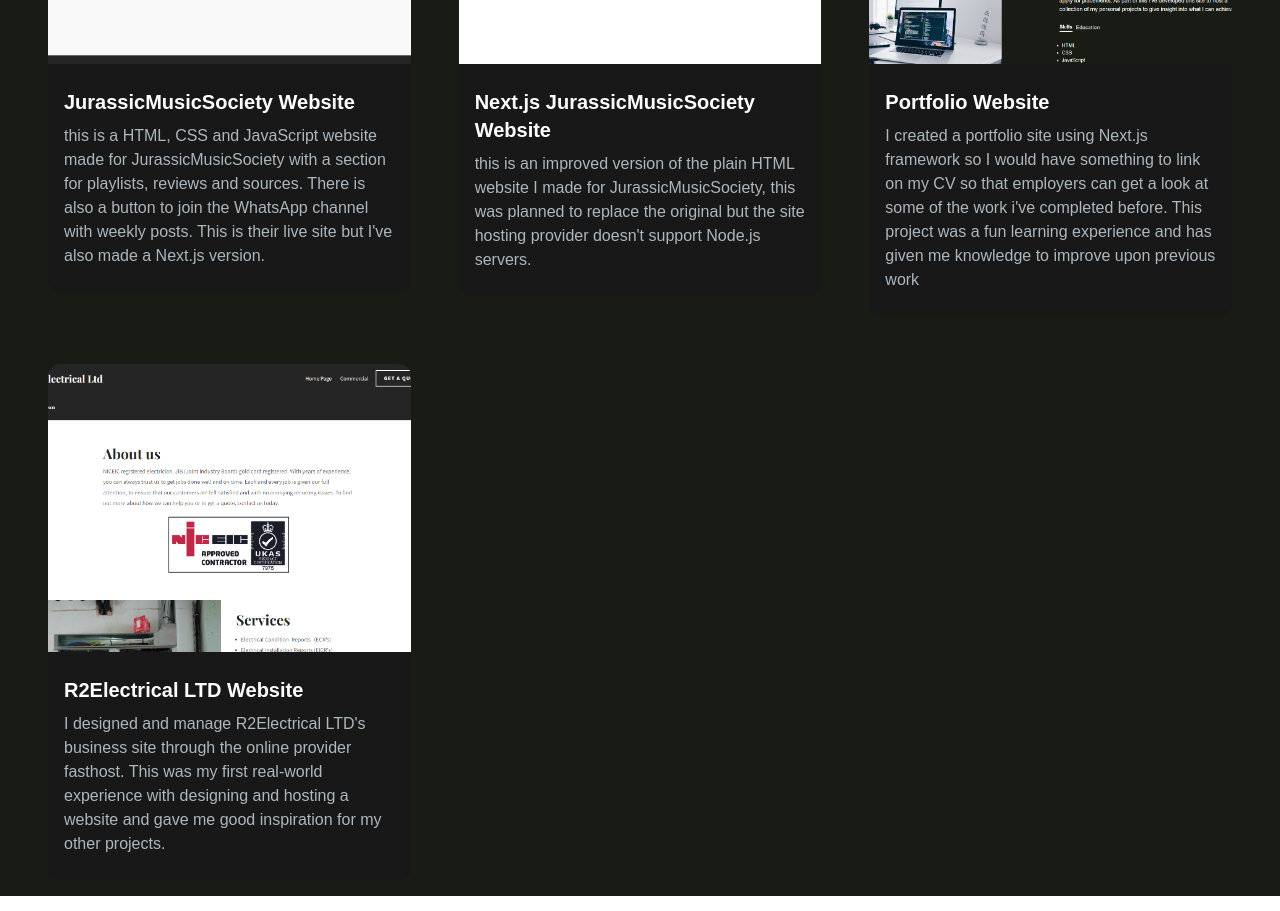
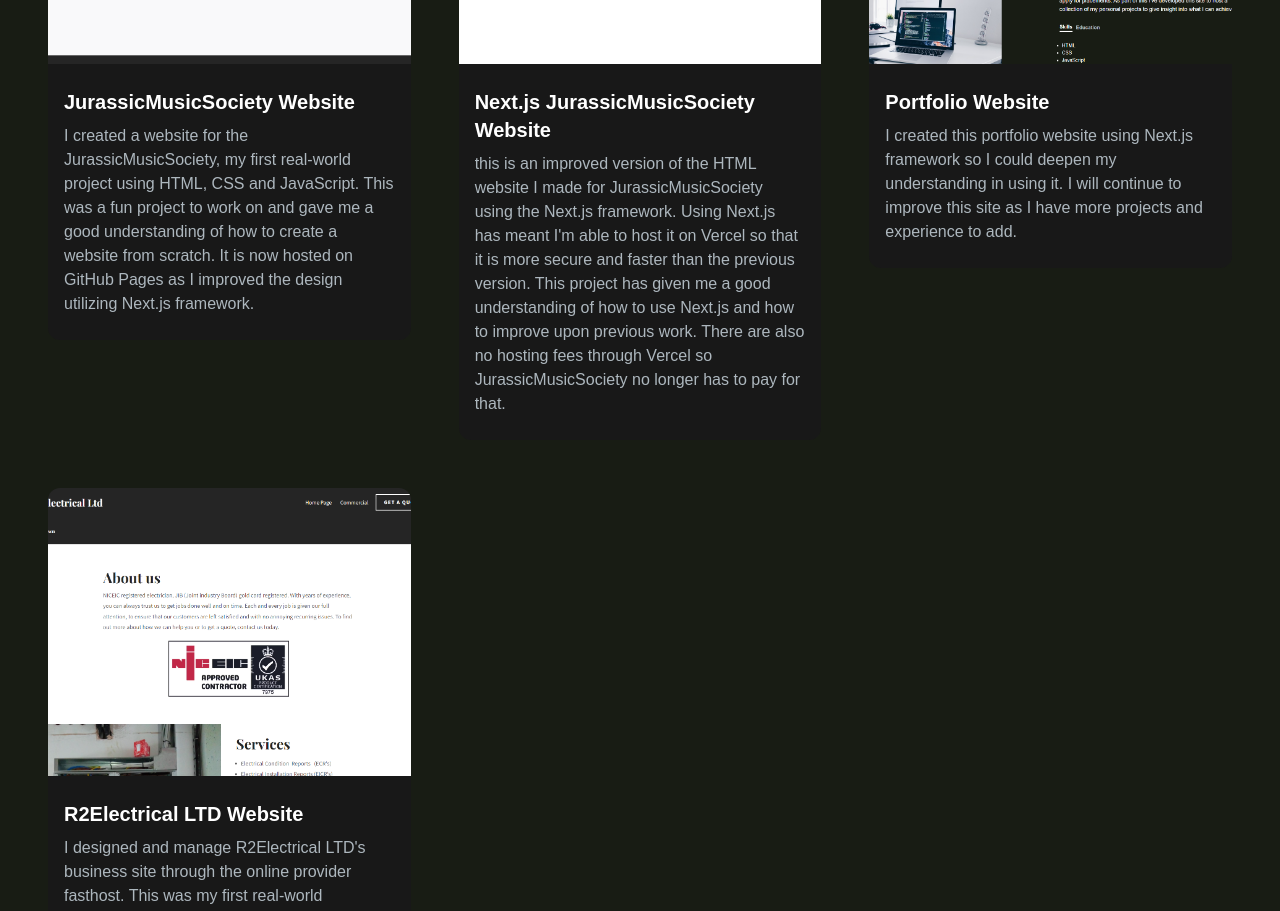
Before and after one commit to BBarrettGreening/Portfolio, a Next.js app: page / in a window 1280 px wide. Shown: the part 1500-2411 px from the top of the page. Built offline with nearby package versions, Linux system fonts and the light colour scheme.

Commit message:
updated site links

```diff
--- a/app/components/ProjectSection.jsx
+++ b/app/components/ProjectSection.jsx
@@ -7,29 +7,29 @@
     {
         id:1,
         title:"JurassicMusicSociety Website",
-        description:"this is a HTML, CSS and JavaScript website made for JurassicMusicSociety with a section for playlists, reviews and sources. There is also a button to join the WhatsApp channel with weekly posts. This is their live site but I've also made a Next.js version.",
+        description:"I created a website for the JurassicMusicSociety, my first real-world project using HTML, CSS and JavaScript. This was a fun project to work on and gave me a good understanding of how to create a website from scratch. It is now hosted on GitHub Pages as I improved the design utilizing Next.js framework.",
         image:"./JurassicMusicSociety.png",
         tag: ["All", "HTML"],
-        gitUrl: "/",
-        previewUrl: "https://jurassicmusicsociety.com",
+        gitUrl: "https://github.com/BBarrettGreening/bbarrettgreening.github.io",
+        previewUrl: "https://bbarrettgreening.github.io/index.html",
     },
     {
         id:2,
         title:"Next.js JurassicMusicSociety Website",
-        description:"this is an improved version of the plain HTML website I made for JurassicMusicSociety, this was planned to replace the original but the site hosting provider doesn't support Node.js servers.",
+        description:"this is an improved version of the HTML website I made for JurassicMusicSociety using the Next.js framework. Using Next.js has meant I'm able to host it on Vercel so that it is more secure and faster than the previous version. This project has given me a good understanding of how to use Next.js and how to improve upon previous work. There are also no hosting fees through Vercel so JurassicMusicSociety no longer has to pay for that.",
         image:"./NJSJurassicMusicSociety.png",
         tag: ["All", "Next.js"],
         gitUrl: "https://github.com/BBarrettGreening/NextJSJurassicMusicSociety",
-        previewUrl: "https://bbarrettgreening.github.io/NextJSJurassicMusicSociety/",
+        previewUrl: "https://jurassicmusicsociety.com",
     },
     {
         id:3,
         title:"Portfolio Website",
-        description:"I created a portfolio site using Next.js framework so I would have something to link on my CV so that employers can get a look at some of the work i've completed before. This project was a fun learning experience and has given me knowledge to improve upon previous work",
+        description:"I created this portfolio website using Next.js framework so I could deepen my understanding in using it. I will continue to improve this site as I have more projects and experience to add.",
         image:"./PortfolioSite.png",
         tag: ["All", "Next.js"],
         gitUrl: "https://github.com/BBarrettGreening/Portfolio",
-        previewUrl: "https://BBarrettGreening.github.io",
+        previewUrl: "https://bustamantebg.uk",
     },
     {
         id:4,
--- a/package.json
+++ b/package.json
@@ -10,7 +10,7 @@
   },
   "dependencies": {
     "@heroicons/react": "^2.1.5",
-    "next": "14.2.9",
+    "next": "^14.2.16",
     "react": "^18",
     "react-dom": "^18",
     "react-type-animation": "^3.2.0",
```
Also changed, not shown: 1 other file (tests, documents, lock files or other folders).
